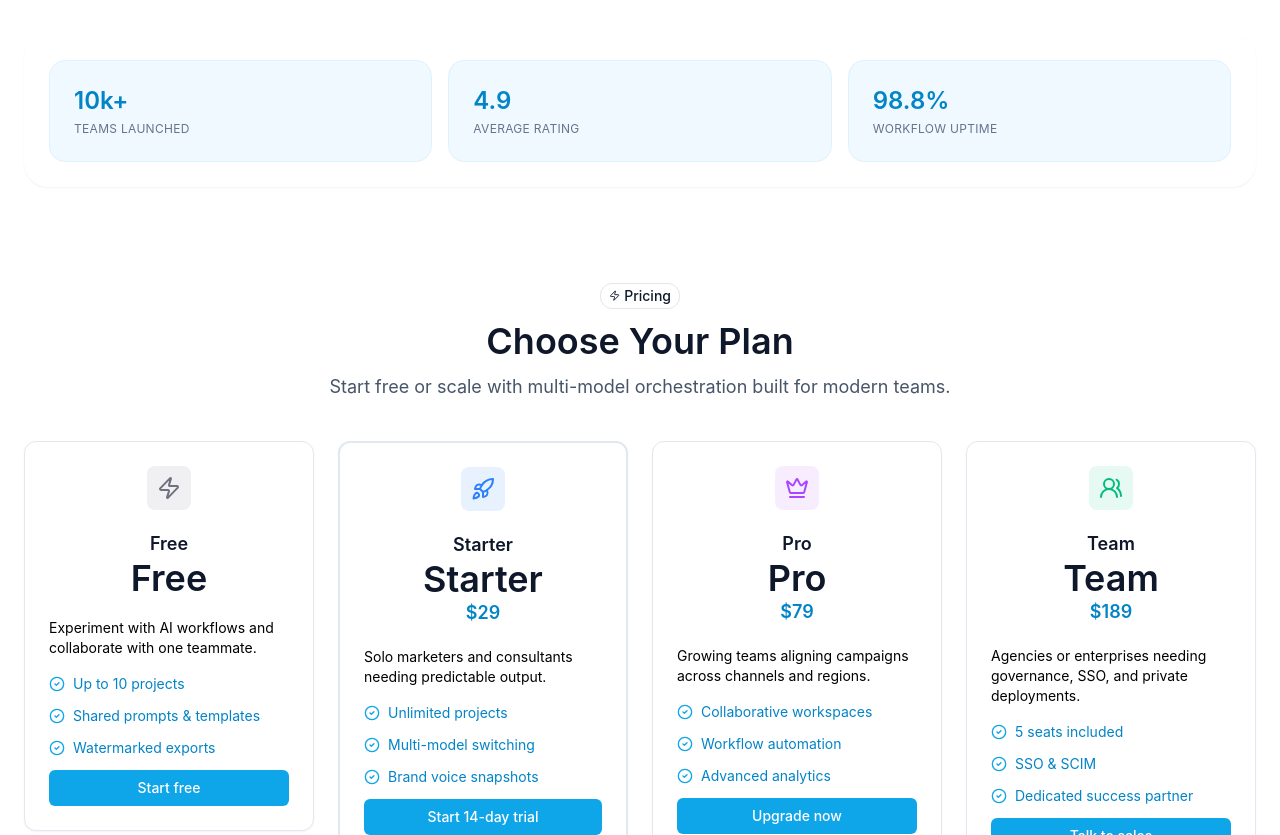
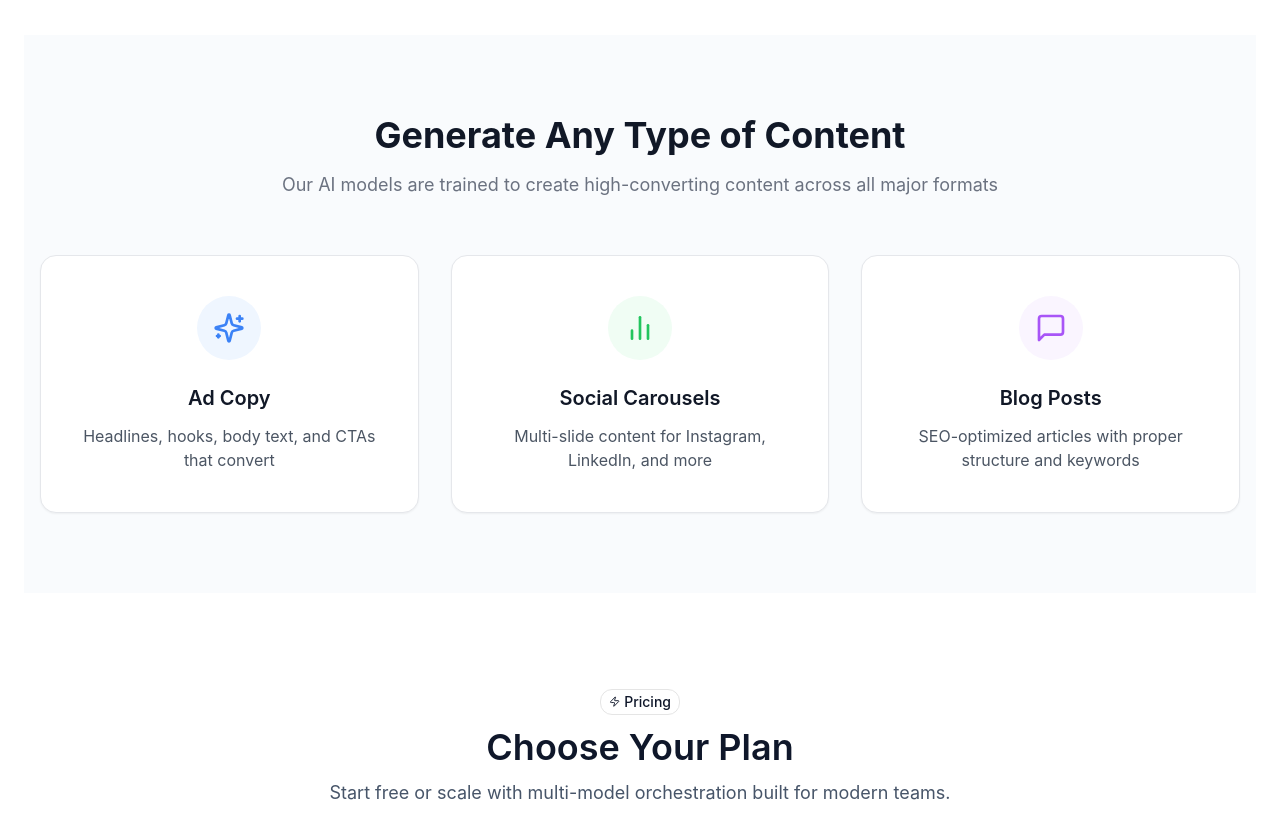
Before and after one commit to creator-cell/font-cloud-creative, a Next.js app in the folder apps/web/: page / in a window 1280 px wide. Shown: the part 3423-4258 px from the top of the page. Built offline with nearby package versions, Linux system fonts and the light colour scheme.

Commit message:
Done Building ui feature-type-content

```diff
--- /dev/null
+++ b/apps/web/components/helpers/TypeContent.tsx
@@ -0,0 +1,104 @@
+"use client";
+
+import { motion } from "framer-motion";
+import { Sparkles, BarChart2, MessageSquare } from "lucide-react";
+import type { LucideIcon } from "lucide-react";
+
+const cards = [
+  {
+    title: "Ad Copy",
+    description: "Headlines, hooks, body text, and CTAs that convert",
+    Icon: Sparkles,
+    color: "blue",
+  },
+  {
+    title: "Social Carousels",
+    description: "Multi-slide content for Instagram, LinkedIn, and more",
+    Icon: BarChart2,
+    color: "green",
+  },
+  {
+    title: "Blog Posts",
+    description: "SEO-optimized articles with proper structure and keywords",
+    Icon: MessageSquare,
+    color: "purple",
+  },
+];
+
+const TypeContent = () => {
+  const fadeIn = (delay = 0, y = 20) => ({
+    initial: { opacity: 0, y },
+    whileInView: { opacity: 1, y: 0 },
+    transition: { duration: 0.6, ease: "easeOut", delay },
+    viewport: { once: true },
+  });
+
+  const getColor = (color: string) => {
+    switch (color) {
+      case "blue":
+        return {
+          text: "text-blue-500",
+          bg: "bg-blue-50",
+          border: "border-blue-200",
+        };
+      case "green":
+        return {
+          text: "text-green-500",
+          bg: "bg-green-50",
+          border: "border-green-200",
+        };
+      case "purple":
+        return {
+          text: "text-purple-500",
+          bg: "bg-purple-50",
+          border: "border-purple-200",
+        };
+      default:
+        return { text: "", bg: "", border: "" };
+    }
+  };
+
+  return (
+    <section className="py-20 bg-[#F9FBFD] text-center">
+      <motion.div {...fadeIn(0)}>
+        <h2 className="text-3xl md:text-4xl font-bold text-gray-900">
+          Generate Any Type of Content
+        </h2>
+        <p className="mt-4 text-gray-500 text-base md:text-lg max-w-3xl mx-auto">
+          Our AI models are trained to create high-converting content across all
+          major formats
+        </p>
+      </motion.div>
+
+      <div className="mt-14 grid gap-8 md:grid-cols-2 xl:grid-cols-3  px-4">
+        {cards.map((card, index) => {
+          const { text, bg, border } = getColor(card.color);
+          const Icon = card.Icon as LucideIcon;
+
+          return (
+            <motion.div
+              key={card.title}
+              {...fadeIn(index * 0.2)}
+              className="rounded-2xl bg-white border border-gray-200 shadow-sm  transition-colors duration-300 cursor-pointer p-10 flex flex-col items-center text-center"
+            >
+              <div
+                className={`flex items-center justify-center h-16 w-16 rounded-full ${bg} mb-6`}
+              >
+                <Icon className={`h-8 w-8 ${text}`} />
+              </div>
+
+              <h3 className="text-lg md:text-xl font-semibold text-gray-900">
+                {card.title}
+              </h3>
+              <p className="mt-3 text-gray-600 text-sm md:text-base leading-relaxed">
+                {card.description}
+              </p>
+            </motion.div>
+          );
+        })}
+      </div>
+    </section>
+  );
+};
+
+export default TypeContent;
--- a/apps/web/components/landing/landing-page.tsx
+++ b/apps/web/components/landing/landing-page.tsx
@@ -32,6 +32,7 @@ import HeroSection from "../helpers/HeroSection";
 import WorkDemo from "../helpers/WorkDemo";
 import Features from "../helpers/Features";
 import PlatformOverview from "../helpers/PlatformOverview";
+import TypeContent from "../helpers/TypeContent";
 
 const contentFilterOrder = ["copy", "product", "social"] as const;
 const speedFeatureIcons: LucideIcon[] = [Clock, Sparkles, Wand2];
@@ -490,7 +491,7 @@ export const LandingPage = () => {
         {/* 5th */}
 
         {/* 6th */}
-        <motion.section
+        {/* <motion.section
           className="grid w-full gap-4 rounded-3xl border border-white bg-white p-6 shadow-sm dark:border-transparent dark:bg-white sm:grid-cols-2 lg:grid-cols-3"
           {...fadeIn(0.2)}
         >
@@ -508,7 +509,8 @@ export const LandingPage = () => {
               </p>
             </motion.div>
           ))}
-        </motion.section>
+        </motion.section> */}
+        <TypeContent />
         {/* 6th */}
 
         {/* 7th */}
```
